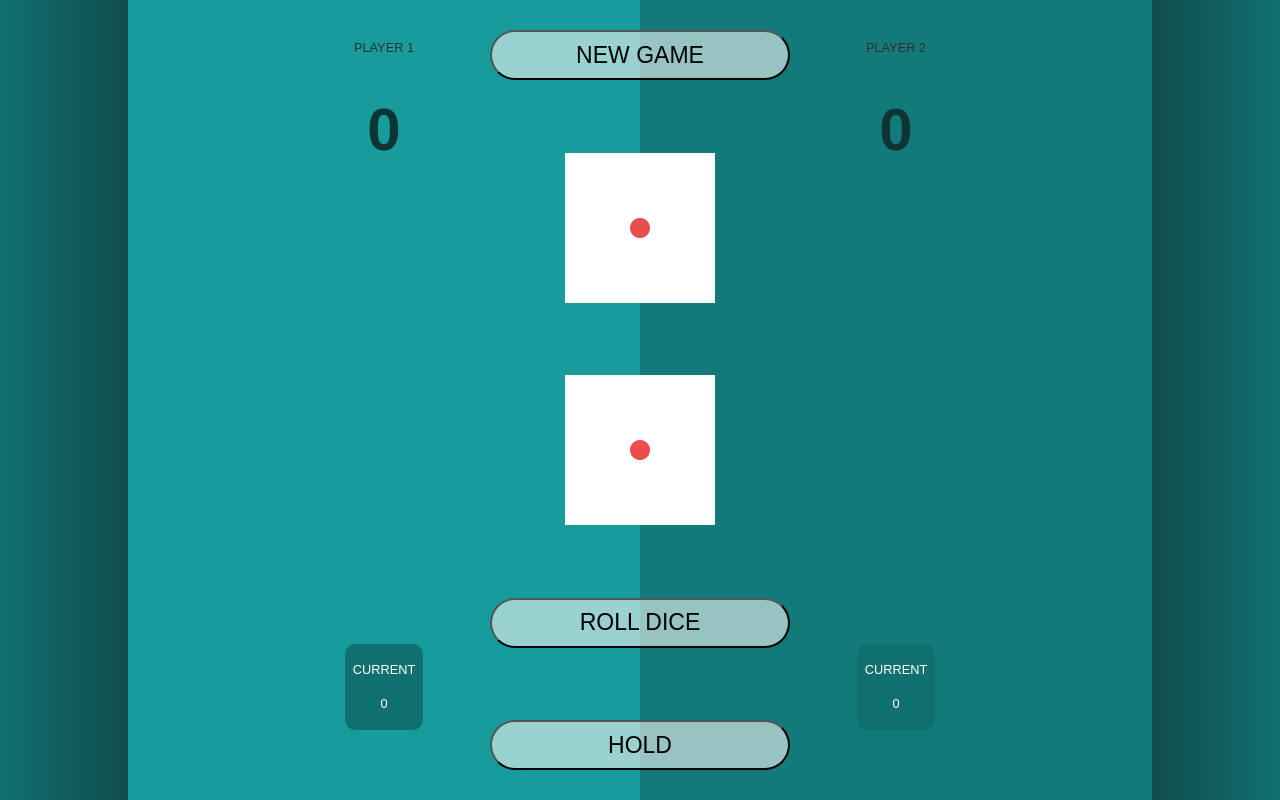
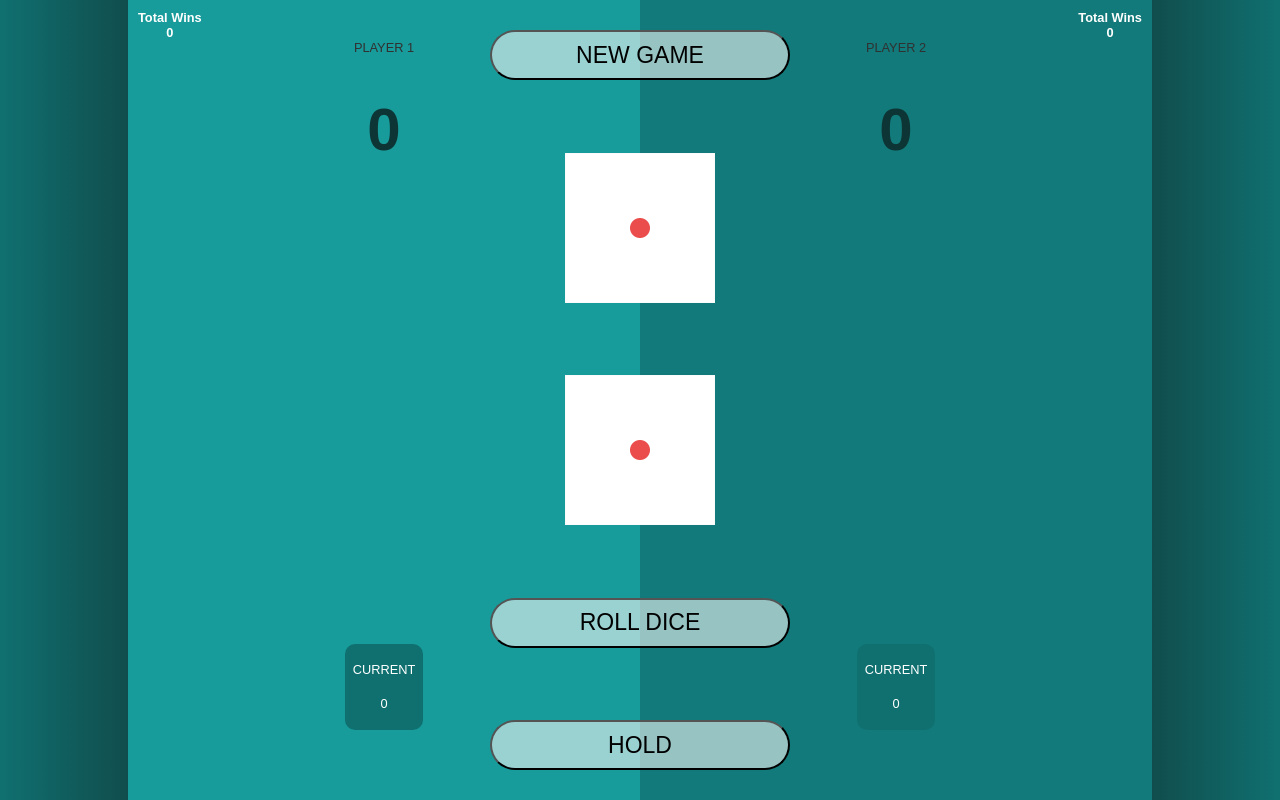
Before and after one commit to jameelag1995/DiceRoll, a plain HTML site: page index.html in a window 1280 px wide. Both pictures are taken after a click on the button "START GAME". Drawn offline with Linux system fonts and the light colour scheme.

Commit message:
functional with total wins

```diff
--- a/CSS/styles.css
+++ b/CSS/styles.css
@@ -227,3 +227,18 @@ button {
     border-radius: 10px;
     padding: 4px 8px;
 }
+
+.total-wins-p1{
+    color: #fff;
+    position: absolute;
+    top: 10px;
+    left: 10px;
+    visibility: hidden;
+}
+.total-wins-p2{
+    color: #fff;
+    position: absolute;
+    top: 10px;
+    right: 10px;
+    visibility: hidden;
+}
--- a/index.html
+++ b/index.html
@@ -43,7 +43,7 @@
                     <input
                         type="number"
                         id="target-score-input"
-                        value="50"
+                        value="100"
                         min="2"
                     />
                     <button class="start-button">START GAME</button>
@@ -51,6 +51,7 @@
             </div>
             <div class="game-ui">
                 <div class="player" id="left-player1">
+                    <div class="total-wins-p1"><h2>Total Wins</h2><h2 class="games-win-total" id="player1-total-wins">0</h2></div>
                     <div class="info" id="player1-info">
                         <h1 class="tag">PLAYER 1</h1>
                         <h1 class="score" id="player1-score">0</h1>
@@ -69,6 +70,7 @@
                     <button class="hold-btn">HOLD</button>
                 </div>
                 <div class="player" id="right-player2">
+                    <div class="total-wins-p2"><h2>Total Wins</h2><h2 class="games-win-total" id="player2-total-wins">0</h2></div>
                     <div class="info" id="player2-info">
                         <h1 class="tag">PLAYER 2</h1>
                         <h1 class="score" id="player2-score">0</h1>
--- a/main.js
+++ b/main.js
@@ -8,10 +8,15 @@ const newGameButton = document.querySelector(".new-game-btn");
 const startScreen = document.querySelector("#start-screen");
 const instructions = document.querySelector(".top-container");
 const startMsg = document.querySelector("#start-msg");
+const totalWinsP1 = document.querySelector('.total-wins-p1')
+const totalWinsP2 = document.querySelector('.total-wins-p2')
 startButton.addEventListener("click", () => {
     targetScore = parseInt(document.querySelector("#target-score-input").value);
     if (targetScore > 2) {
         startScreen.style.display = "none";
+        totalWinsP1.style.visibility = 'visible';
+        totalWinsP2.style.visibility = 'visible';
+
     } else {
         startMsg.innerText += `, Value must be larger than 2`;
     }
@@ -49,25 +54,32 @@ function reset() {
 }
 
 // in-Game elements
+// player 1
 const holdButton = document.querySelector(".hold-btn");
 const player1 = document.querySelector("#left-player1");
 const player1CurrentScoreDisp = document.querySelector(
     "#player1-current-score"
 );
 const player1TotalScoreDisp = document.querySelector("#player1-score");
+const player1EndMsg = document.querySelector("#player1-end-msg");
+const player1TotalWinsDisp = document.querySelector('#player1-total-wins');
+
+// player 2
 const player2 = document.querySelector("#right-player2");
 const player2CurrentScoreDisp = document.querySelector(
     "#player2-current-score"
 );
 const player2TotalScoreDisp = document.querySelector("#player2-score");
-const player1EndMsg = document.querySelector("#player1-end-msg");
 const player2EndMsg = document.querySelector("#player2-end-msg");
+const player2TotalWinsDisp = document.querySelector('#player2-total-wins');
 
 let playerTurn = 1;
 let player1TotalScore = 0;
 let player1CurrentScore = 0;
+let player1TotalWins = 0;
 let player2TotalScore = 0;
 let player2CurrentScore = 0;
+let player2TotalWins = 0;
 let gameOn = true;
 
 // hold button functionality
@@ -107,18 +119,23 @@ function updateScores() {
 
 // function that check and announce the winner
 function checkAndAnnounceWinner() {
+    // if player1 hit the target or player2 passe the target announce player1 as winner
     if (player1TotalScore === targetScore || player2TotalScore > targetScore) {
         player1.classList.toggle("player-win");
         player1EndMsg.style.visibility = "visible";
         player1EndMsg.innerText = "You Won!";
+        player1TotalWins +=1;
+        player1TotalWinsDisp.innerText = player1TotalWins;
         player2EndMsg.style.visibility = "visible";
         player2EndMsg.innerText = "Passed the target score";
         gameOn = false;
     }
     if (player2TotalScore === targetScore || player1TotalScore > targetScore) {
         player2.classList.toggle("player-win");
+        player2EndMsg.style.visibility = "visible";
         player2EndMsg.innerText = "You Won!";
-        player2EndMsg.style.visibility = "visible";
+        player2TotalWins +=1;
+        player2TotalWinsDisp.innerText = player2TotalWins;
         player1EndMsg.style.visibility = "visible";
         player1EndMsg.innerText = "Passed the target score";
         gameOn = false;
```
